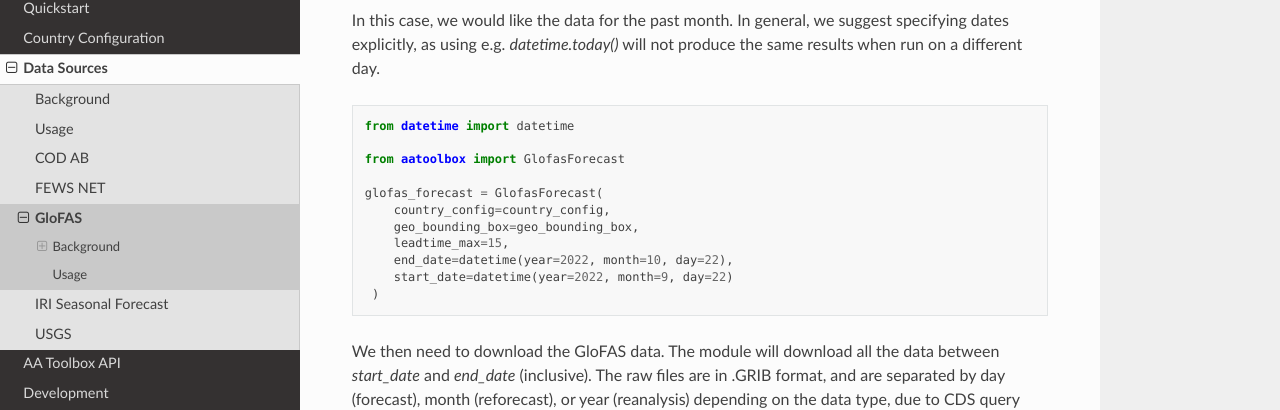
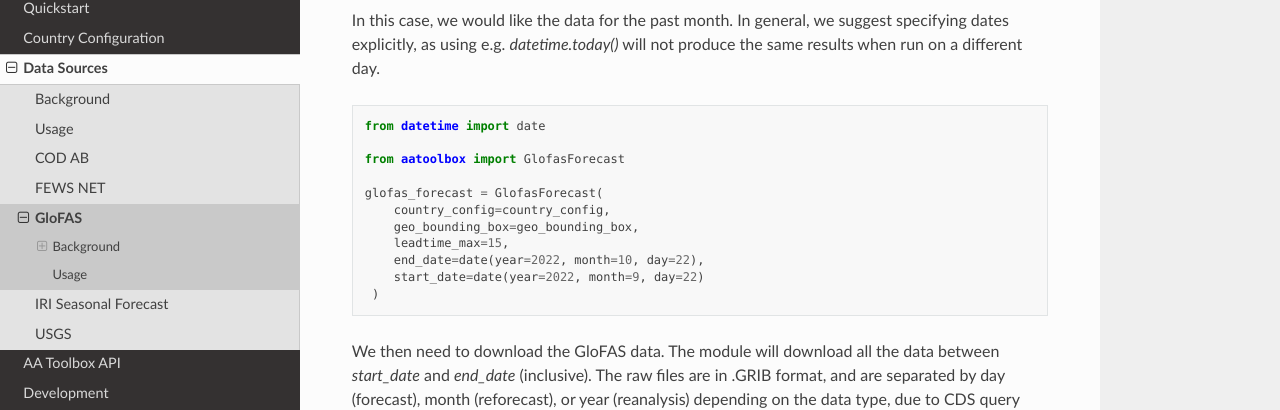
Before and after one commit to OCHA-DAP/ocha-anticipy, a Sphinx documentation site: the page built from docs/source/datasources/glofas.rst, in a window 1280 px wide and 1400 px high, scrolled down 3256 px. Shown: the part 141-551 px from the top of the window. Built offline with Sphinx 7.4.7 and the Read the Docs theme 2.0.0, drawn with Linux system fonts in a browser that asks for light colours; some of the changed text lies outside the part shown.

Commit message:
Fix date types

```diff
--- a/docs/source/datasources/glofas.rst
+++ b/docs/source/datasources/glofas.rst
@@ -225,7 +225,7 @@ the same results when run on a different day.
 
 .. code-block:: python
 
-    from datetime import datetime
+    from datetime import date
 
     from aatoolbox import GlofasForecast
 
@@ -233,8 +233,8 @@ the same results when run on a different day.
         country_config=country_config,
         geo_bounding_box=geo_bounding_box,
         leadtime_max=15,
-        end_date=datetime(year=2022, month=10, day=22),
-        start_date=datetime(year=2022, month=9, day=22)
+        end_date=date(year=2022, month=10, day=22),
+        start_date=date(year=2022, month=9, day=22)
      )
 
 We then need to download the GloFAS data. The module will download all the data
@@ -292,7 +292,7 @@ The full codde snippet is below:
 
 .. code-block:: python
 
-    from datetime import datetime
+    from datetime import date
 
     from aatoolbox import create_country_config, CodAB, \
         GeoBoundingBox, GlofasForecast
@@ -306,8 +306,8 @@ The full codde snippet is below:
         country_config=country_config,
         geo_bounding_box=geo_bounding_box,
         leadtime_max=15,
-        end_date=datetime(year=2022, month=10, day=22),
-        start_date=datetime(year=2022, month=9, day=22)
+        end_date=date(year=2022, month=10, day=22),
+        start_date=date(year=2022, month=9, day=22)
      )
     glofas_forecast.download()
     glofas_forecast.process()
```
Also changed, not shown: 3 other files.
